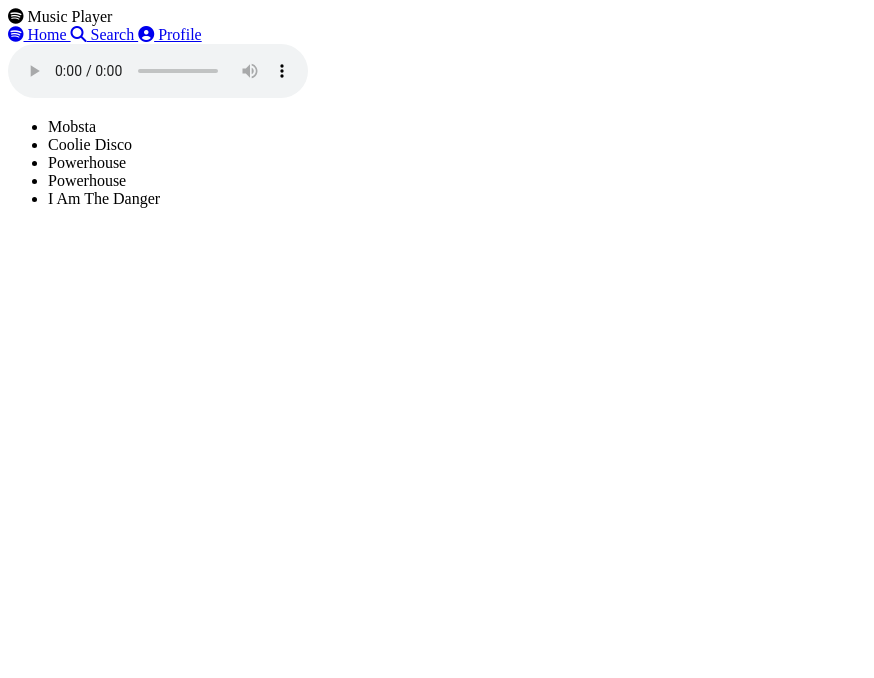
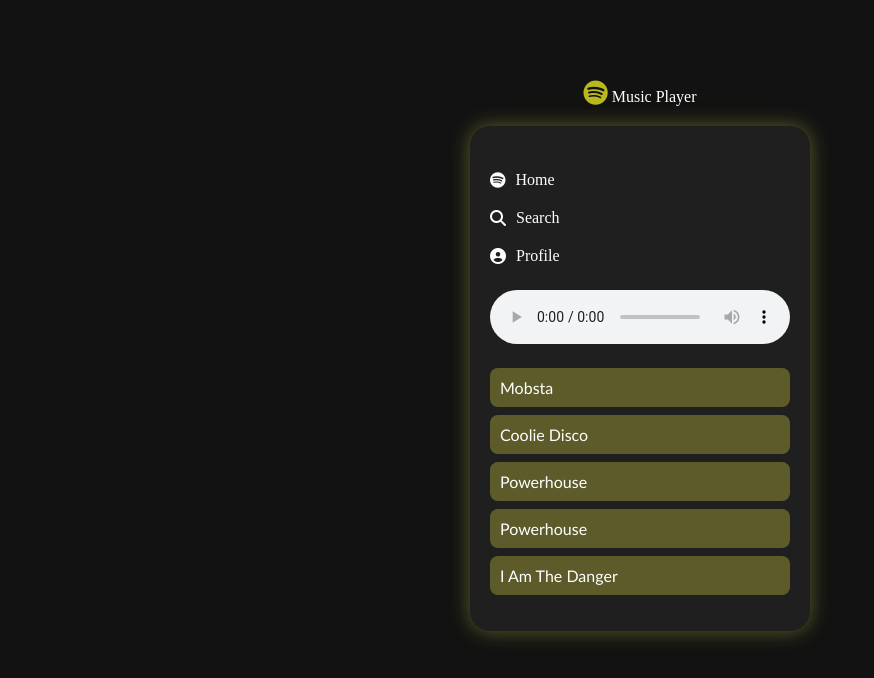
Before and after one commit to harashwar-cloud/portfolio, a plain HTML site: page music player/index.html in a window 1280 px wide. Shown: the whole page, without its empty margins (0-874 px from the left). Drawn offline with Linux system fonts and the light colour scheme.

Commit message:
Update index.html

```diff
--- a/music player/index.html
+++ b/music player/index.html
@@ -2,7 +2,7 @@
 <html>
 <head>
     <title>Sample Page</title>
-    <link rel="stylesheet" href="styl2.css">
+    <link rel="stylesheet" href="style2.css">
     <link rel="stylesheet" href="https://cdnjs.cloudflare.com/ajax/libs/font-awesome/6.4.0/css/all.min.css">
 </head>
 <body class="BODYCLASS">
```
